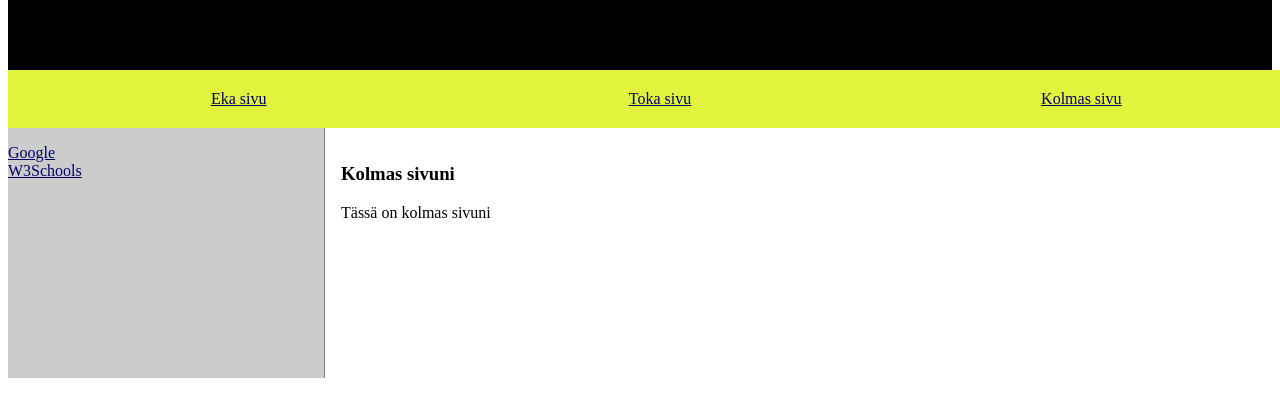
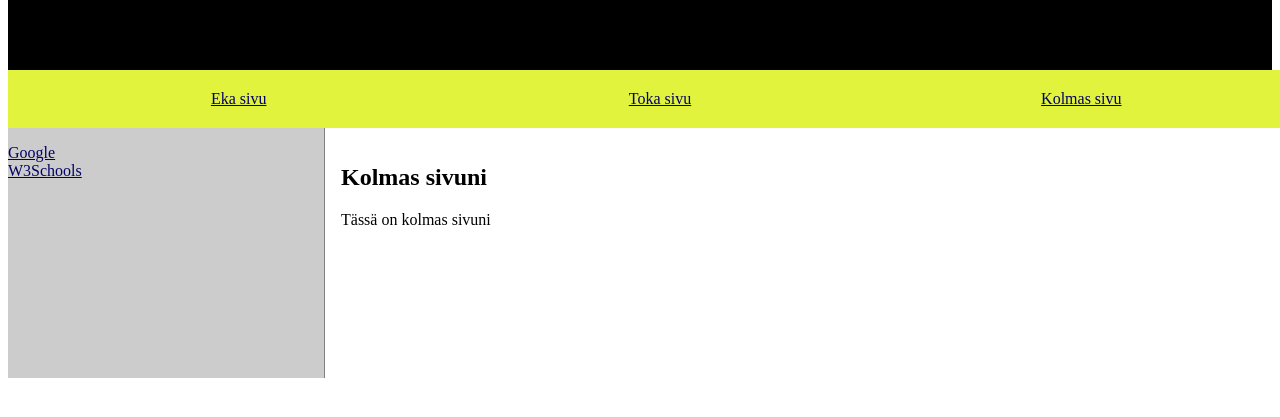
Before and after one commit to JuhoUu/Verkkosivujen-kehitys, a plain HTML site: page WS06/third.html in a window 1280 px wide. Shown: the part 145-562 px from the top of the page. Drawn offline with Linux system fonts and the light colour scheme.

Commit message:
WS06 korjattu versio

```diff
--- a/WS06/styles/styles2.css
+++ b/WS06/styles/styles2.css
@@ -65,7 +65,7 @@ header {
     }
     article {
       float: left;
-      width: 65%;
+      width: 50%;
       padding: 1em;
       color: black;
       height: 230px;
--- a/WS06/third.html
+++ b/WS06/third.html
@@ -27,21 +27,17 @@
         </div>
     </nav>
 
-    <section id="sect">
-      <nav id="nav2">
-          <ul>
+    <div>
+        <div id="sect">
+          <nav id="nav2">
+            <ul>
               <li><a href="https://www.google.com/" target="_blank">Google</a></li>
               <li><a href="https://www.w3schools.com/" target="_blank">W3Schools</a></li>
-
-          </ul>
-      </nav>
-        <div>
-        <article>
-            <h1>Kolmas sivuni</h1>
+            </ul>
+          </nav>
+          <article>
+            <h2>Kolmas sivuni</h2>
             <p>Tässä on kolmas sivuni</p>
-
           </article>
         </div>
-        </section>
-</body>
-</html>
+      </div>
```
